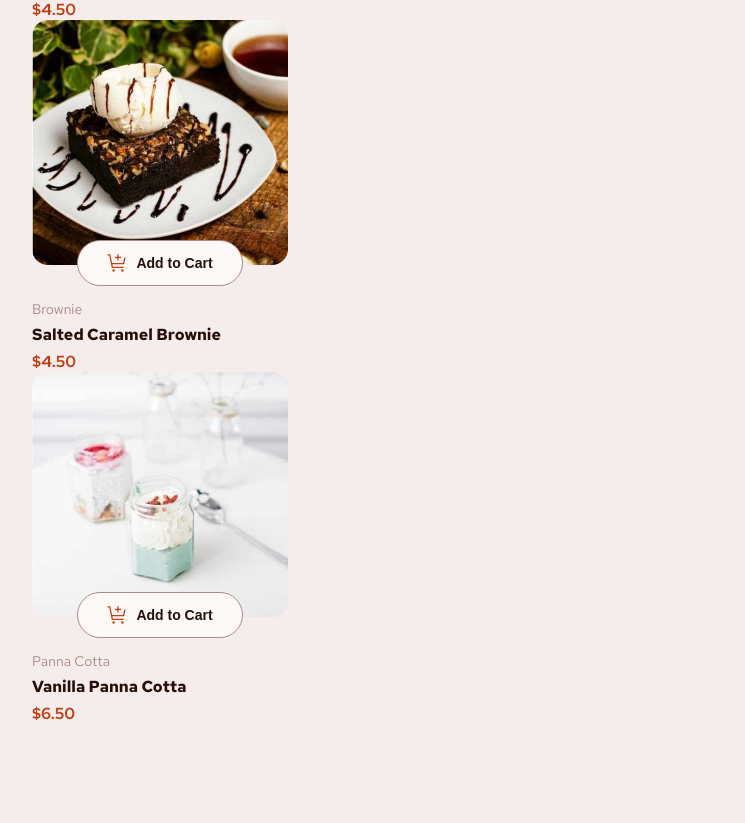
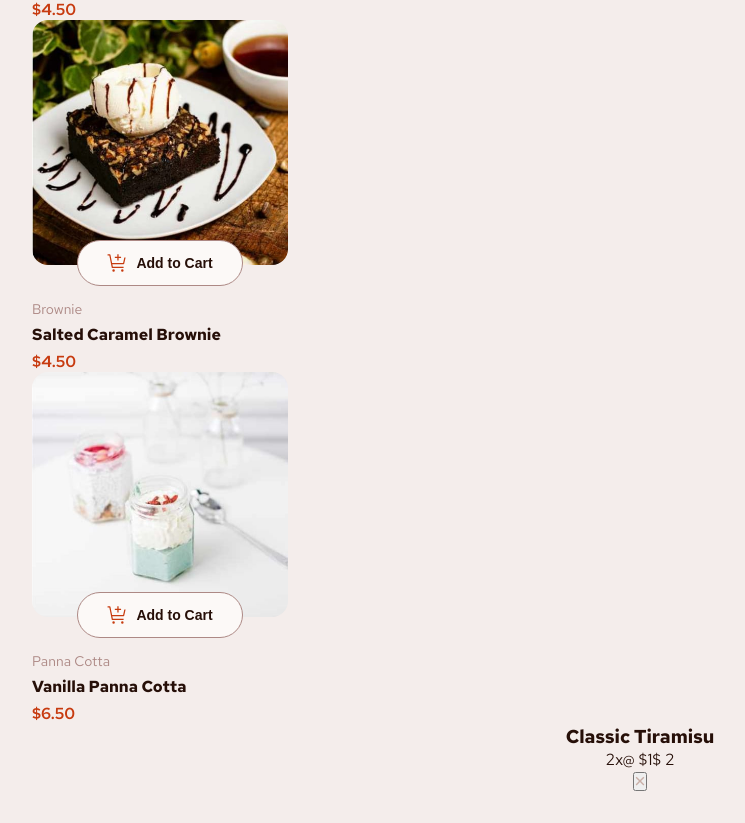
Before and after one commit to hellcsaba/product-list-cart, a React (Vite) app: page / in a window 1280 px wide. Shown: the part 2517-3340 px from the top of the page, without its empty margins (0-745 px from the left). Before the commit the page ends 3273 px from the top, so only its background shows below. Built offline with nearby package versions, Linux system fonts and the light colour scheme.

Commit message:
Create CartItem component, add HTML structure and BEM notated classnames

```diff
--- a/src/App.tsx
+++ b/src/App.tsx
@@ -1,6 +1,7 @@
 import { useEffect, useState } from 'react'
 import './App.css'
 import DessertCard from './components/DessertCard';
+import CartItem from './components/CartItem';
 
 interface ImageProps {
   thumbnail: string;
@@ -54,6 +55,7 @@ function App() {
           ))}
         </section>
         <section>
+        <CartItem name="Classic Tiramisu" price={1} amount={2} />
         </section>
       </main>
     </>
--- /dev/null
+++ b/src/components/CartItem.tsx
@@ -0,0 +1,28 @@
+import React from "react";
+
+interface CartItemProps {
+    name: string,
+    price: number,
+    amount: number
+}
+
+const CartItem: React.FC<CartItemProps> = ({ name, price, amount }) => {
+
+    const totalPrice = (price: number, amount: number) => price * amount
+
+    return (
+        <div className="cart-item">
+            <div className="cart-item__content">
+                <h3 className="cart-item__name">{name}</h3>
+                <div className="cart-item__details">
+                    <span className="cart-item__amount">{amount}x</span>
+                    <span className="cart-item__price-per-item">@ ${price}</span>
+                    <span className="cart-item__total-price">$ {totalPrice(price, amount)}</span>
+                </div>
+            </div>
+            <button className="cart-item__remove-button"><img className="cart-item__remove-icon" src='/assets/images/icon-remove-item.svg' alt='Remove item'></img></button>
+        </div>
+    )
+}
+
+export default CartItem;
```
